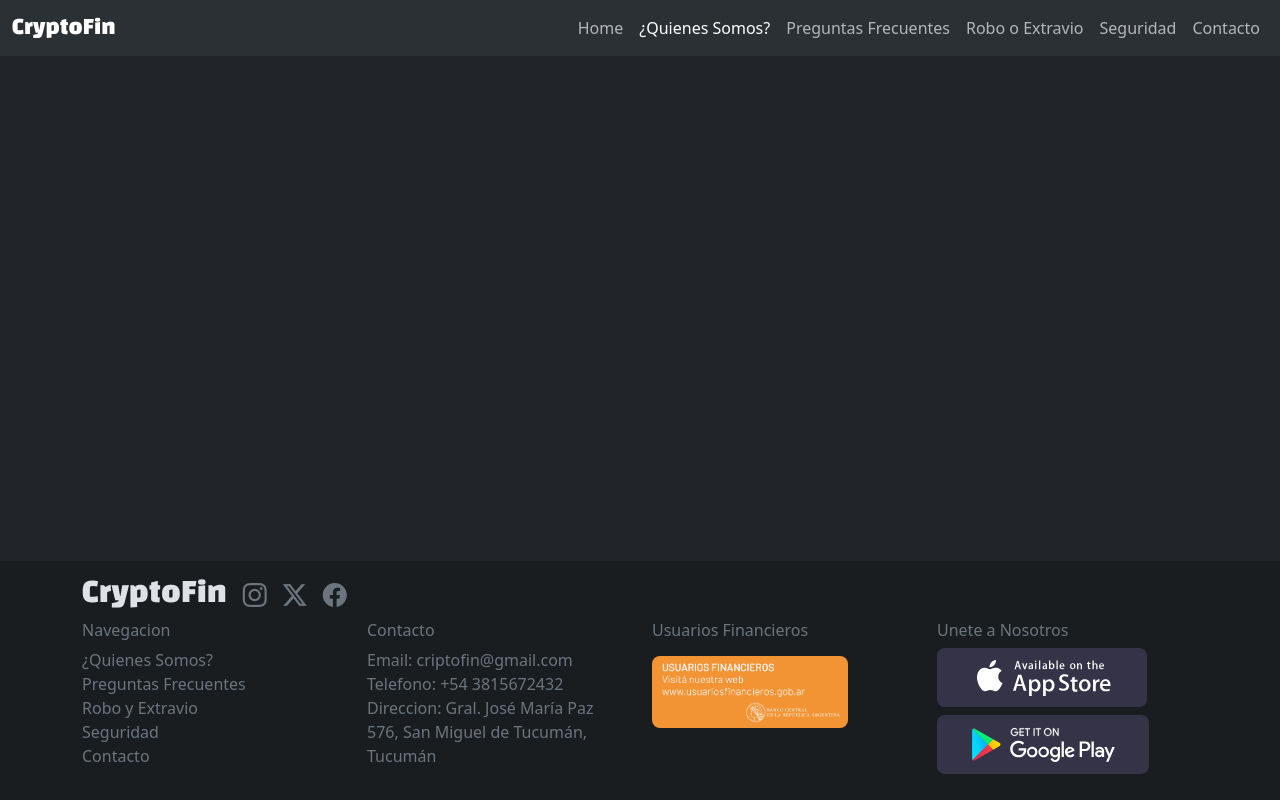
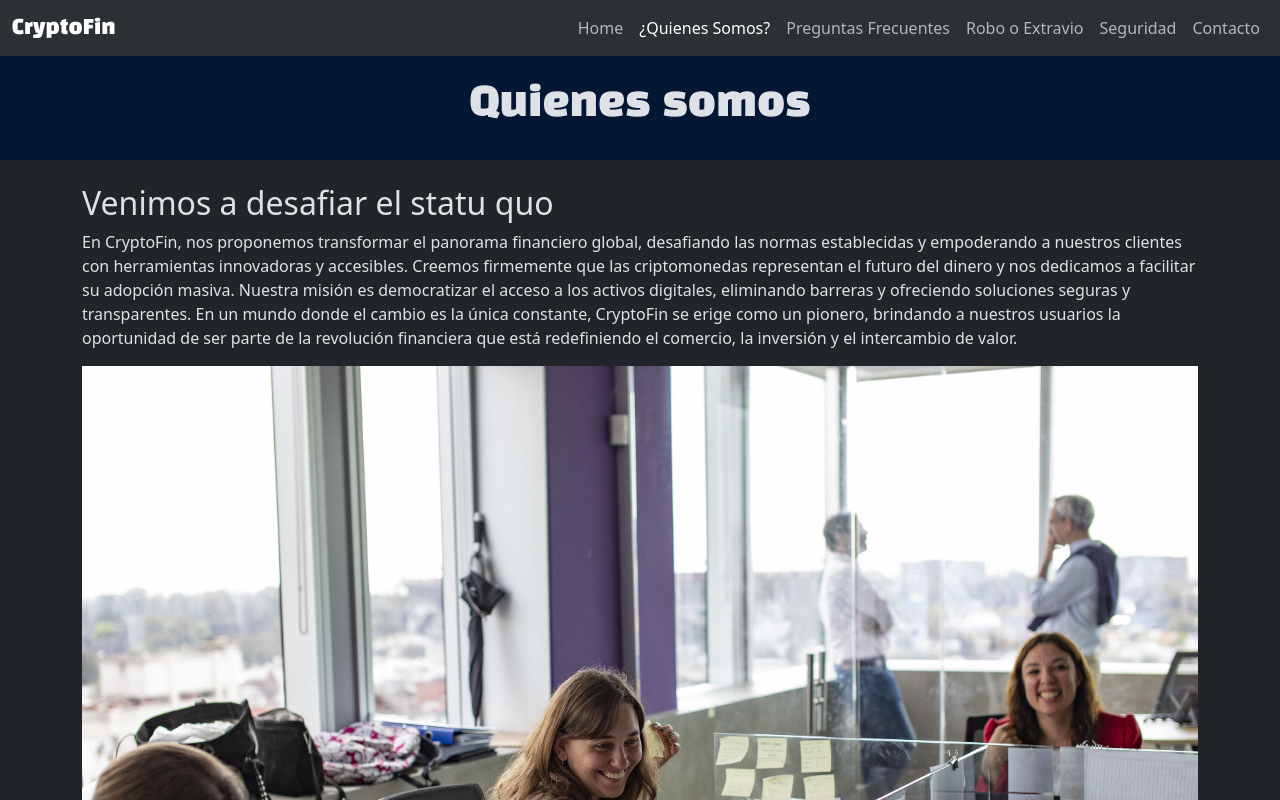
Before and after one commit to SantiagoLacki/CryptoFin-RollingCode, a plain HTML site: page pages/quienesSomos.html in a window 1280 px wide. Shown: the top 800 px of the page. Drawn offline with nearby package versions, Linux system fonts and the light colour scheme; files whose address does not match are found by name.

Commit message:
agregamos contenido al main en pagina quienesSomos

```diff
--- a/pages/quienesSomos.html
+++ b/pages/quienesSomos.html
@@ -42,8 +42,15 @@
     </nav>
   </header>
 
-  <main class="container my-4">
-
+  <main>
+    <section class="bg-primary-subtle py-4">
+      <h1 class="text-center marca">Quienes somos</h1>
+    </section>
+    <section class="container my-4">
+      <h2>Venimos a desafiar el statu quo</h2>
+      <p>En CryptoFin, nos proponemos transformar el panorama financiero global, desafiando las normas establecidas y empoderando a nuestros clientes con herramientas innovadoras y accesibles. Creemos firmemente que las criptomonedas representan el futuro del dinero y nos dedicamos a facilitar su adopción masiva. Nuestra misión es democratizar el acceso a los activos digitales, eliminando barreras y ofreciendo soluciones seguras y transparentes. En un mundo donde el cambio es la única constante, CryptoFin se erige como un pionero, brindando a nuestros usuarios la oportunidad de ser parte de la revolución financiera que está redefiniendo el comercio, la inversión y el intercambio de valor.</p>
+      <img src="/img/quienes-somos/us1.jpg" alt="reunion grupal" class="img-fluid">
+    </section>
   </main>
 
 
```
